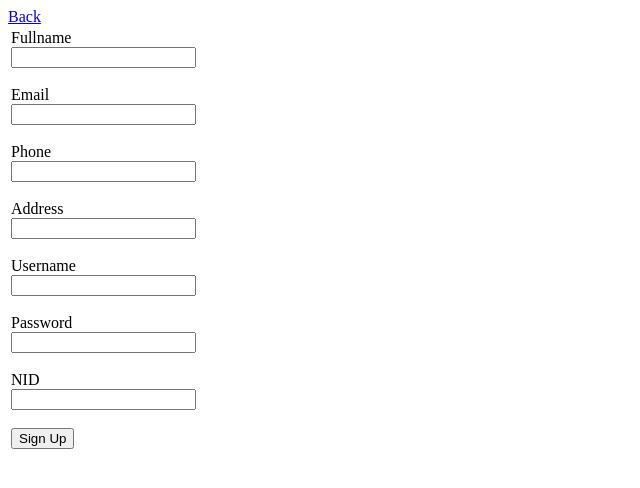
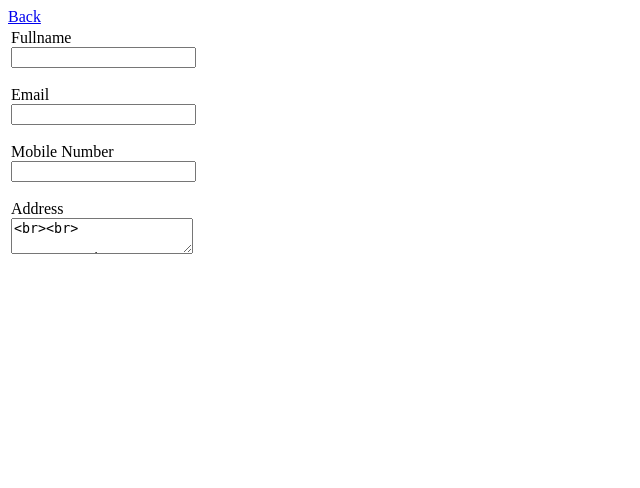
Before and after one commit to ratul701E/online-book-shop, a PHP site: page /view/sign-up.php in a window 1280 px wide. Shown: the top 488 px of the page, without its empty margins (0-640 px from the left). Run offline with PHP 8.4, Linux system fonts and the light colour scheme.

Commit message:
sign-up updated

```diff
--- a/OnlineBookShop - Customer/view/sign-up.php
+++ b/OnlineBookShop - Customer/view/sign-up.php
@@ -16,19 +16,19 @@
         <tr>
             <td>
                 Fullname <br>
-                <input type="text"><br><br>
+                <input type="text" name="full_name"><br><br>
                 Email <br>
-                <input type="text"><br><br>
-                Phone <br>
-                <input type="text"><br><br>
+                <input type="text" name="email"><br><br>
+                Mobile Number <br>
+                <input type="text" name="mobile_number"><br><br>
                 Address <br>
-                <input type="text"><br><br>
+                <textarea type="text" name="Address"><br><br>
                 Username <br>
-                <input type="text"><br><br>
+                <input type="text" name="username"><br><br>
                 Password <br>
-                <input type="text"><br><br>
+                <input type="text" name="password"><br><br>
                 NID <br>
-                <input type="text"><br><br>
+                <input type="text" name="nid"><br><br>
                 <!-- fahim: sign up button -->
                 <button class="sign-up-button" id="sign-up-button">Sign Up</button>
             </td>
```
